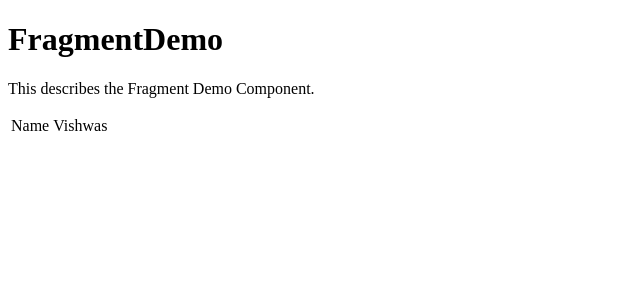
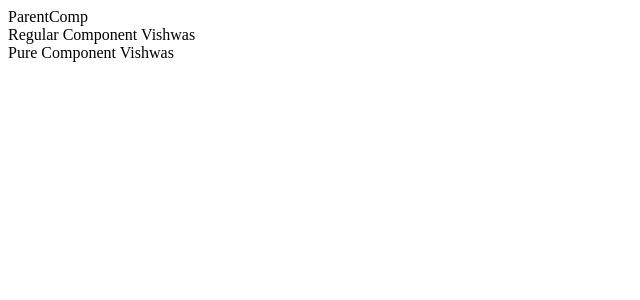
Before and after one commit to piyushmishra1416/react-codevolution, a React (Create React App) app: page / in a window 1280 px wide. Shown: the top 300 px of the page, without its empty margins (0-640 px from the left). Built offline with nearby package versions, Linux system fonts and the light colour scheme.

Commit message:
learned about pure components

```diff
--- a/src/App.js
+++ b/src/App.js
@@ -6,6 +6,8 @@
 import LifecycleA from './components/LifecycleA';
 import FragmentDemo from './components/FragmentDemo';
 import Table from './components/Table';
+import PureComp from './components/PureComp';
+import ParentComp from './components/ParentComp';
 
 function App() {
   return (
@@ -14,8 +16,9 @@
       {/* <NameList />
       <Form />
       <LifecycleA/> */}
-      <FragmentDemo />
-      <Table />
+      {/* <FragmentDemo />
+      <Table /> */}
+      <ParentComp/>
       </>
 
 
--- /dev/null
+++ b/src/components/ParentComp.js
@@ -0,0 +1,32 @@
+import React, { PureComponent } from 'react'
+import RegularComponent from './RegularComp'
+import PureComp from './PureComp'
+
+export class ParentComp extends PureComponent {
+
+   constructor(props) {
+     super(props)
+
+     this.state = {
+       name : 'Vishwas'
+     }
+   }
+   componentDidMount() {
+      setInterval(() => {
+         this.setState({
+            name : 'Vishwas'
+         })
+      } )
+   }
+  render() {
+   console.log('********Parent component render************')
+    return (
+      <div>ParentComp
+         <RegularComponent name={this.state.name} />
+         <PureComp name={this.state.name} />
+      </div>
+    )
+  }
+}
+
+export default ParentComp
--- /dev/null
+++ b/src/components/PureComp.js
@@ -0,0 +1,14 @@
+import React, { PureComponent } from 'react'
+
+export class PureComp extends PureComponent {
+  render() {
+   console.log('Pure component render')
+    return (
+      <div>Pure Component {this.props.name}
+
+      </div>
+    )
+  }
+}
+
+export default PureComp
--- /dev/null
+++ b/src/components/RegularComp.js
@@ -0,0 +1,12 @@
+import React, { Component } from 'react'
+
+export class RegularComponent extends Component {
+  render() {
+    console.log('Regular component render')
+    return (
+      <div>Regular Component {this.props.name}</div>
+    )
+  }
+}
+
+export default RegularComponent
```
